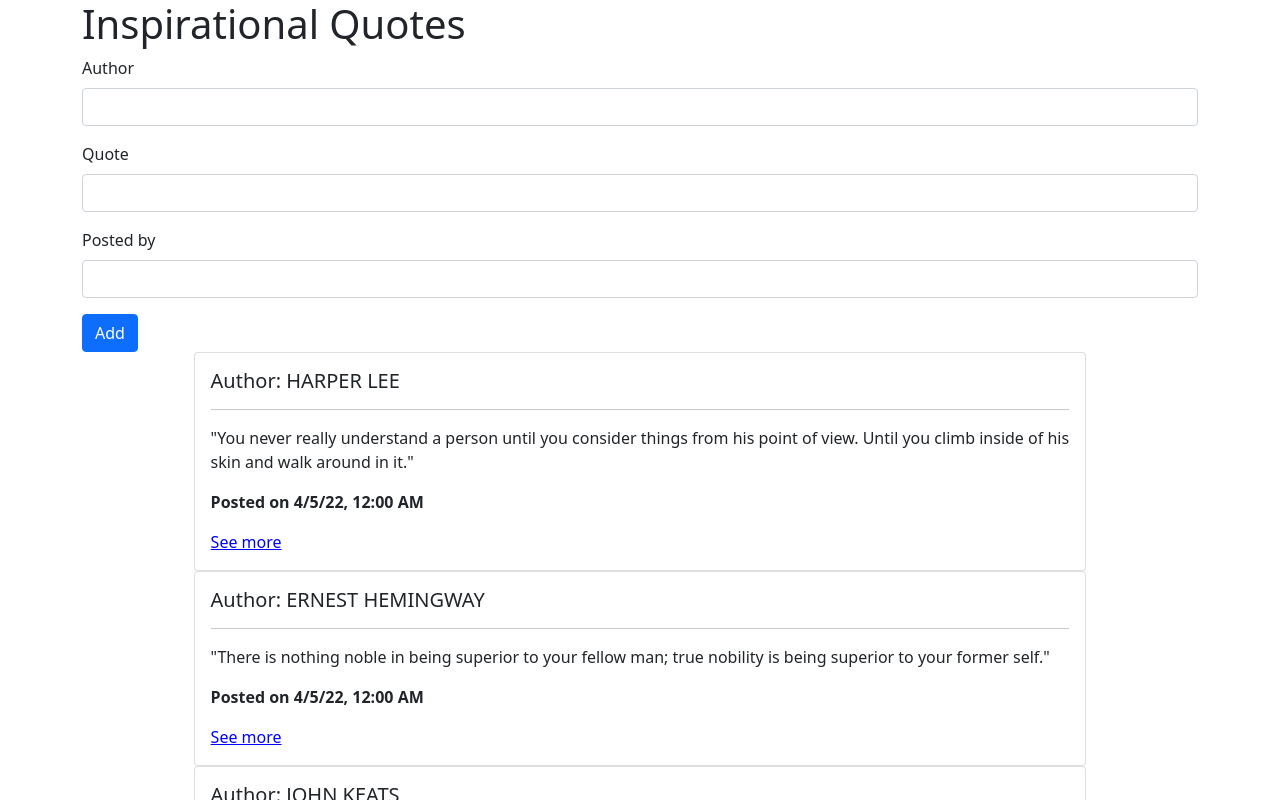
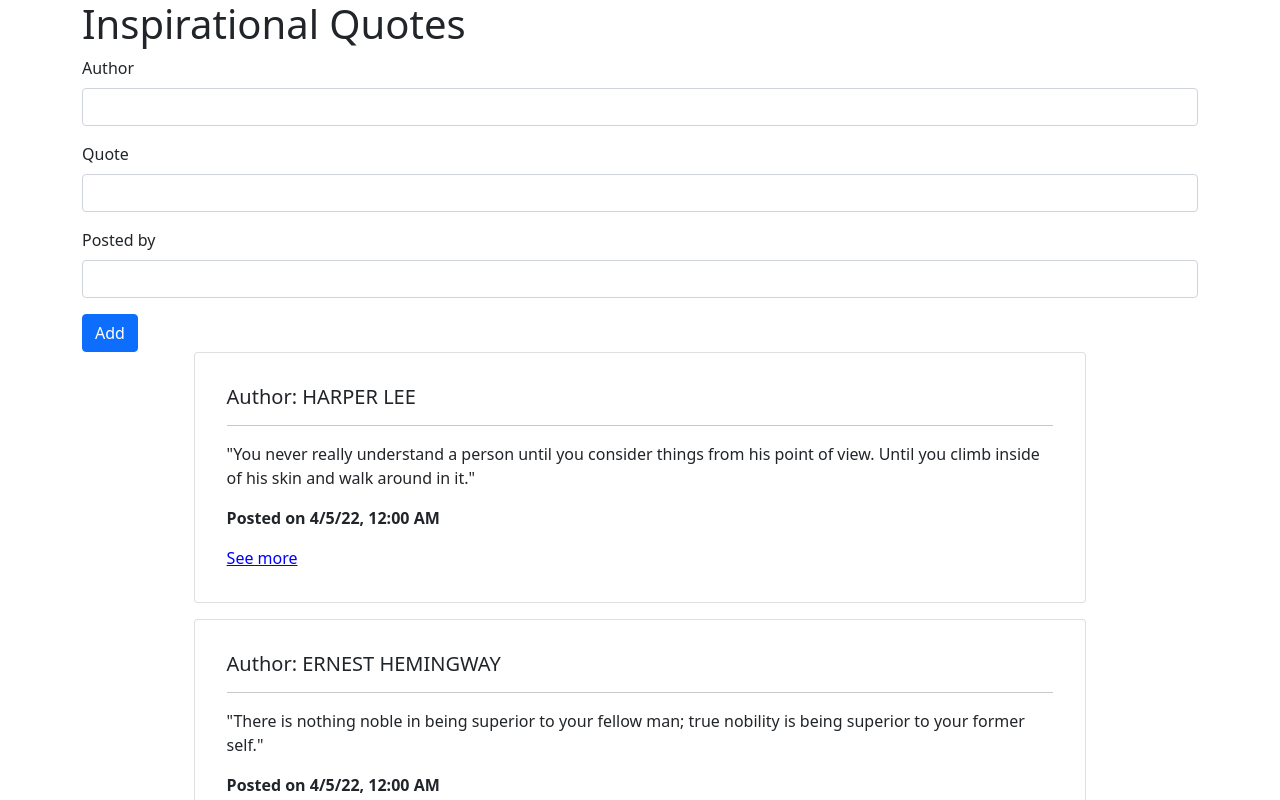
Before and after one commit to ndanu-josy/quotes, an Angular app: page / in a window 1280 px wide. Shown: the top 800 px of the page. Built offline with nearby package versions, Linux system fonts and the light colour scheme.

Commit message:
Highlight derictive

```diff
--- a/src/app/app.module.ts
+++ b/src/app/app.module.ts
@@ -8,6 +8,7 @@ import { IqoutesFormComponent } from './iqoutes-form/iqoutes-form.component';
 import { FormsModule } from '@angular/forms';
 import { QuoteDetailsComponent } from './quote-details/quote-details.component';
 import { DateCountPipe } from './date-count.pipe';
+import { HighlightDirective } from './highlight.directive';
 
 @NgModule({
   declarations: [
@@ -15,7 +16,8 @@ import { DateCountPipe } from './date-count.pipe';
     QuoteComponent,
     IqoutesFormComponent,
     QuoteDetailsComponent,
-    DateCountPipe
+    DateCountPipe,
+    HighlightDirective
   ],
   imports: [
     BrowserModule,
--- /dev/null
+++ b/src/app/highlight.directive.ts
@@ -0,0 +1,10 @@
+import { Directive } from '@angular/core';
+
+@Directive({
+  selector: '[appHighlight]'
+})
+export class HighlightDirective {
+
+  constructor() { }
+
+}
--- a/src/app/quote/quote.component.html
+++ b/src/app/quote/quote.component.html
@@ -12,7 +12,7 @@
   <div class="container">
     <h1>{{title}}</h1>
     <app-iqoutes-form (addQuote)="newQuote($event)"></app-iqoutes-form>
-    <div *ngFor='let iquote of iquotes; let mIndex =index' class="card" style="width:80%; margin:auto;">
+    <div *ngFor='let iquote of iquotes; let mIndex =index' class="card p-3 mb-3" style="width:80%; margin:auto;">
       <div class="card-body">
         <div class=""><h5>Author: {{iquote.author}}</h5></div>
         <hr>
```
Also changed, not shown: 1 other file (tests, documents, lock files or other folders).
